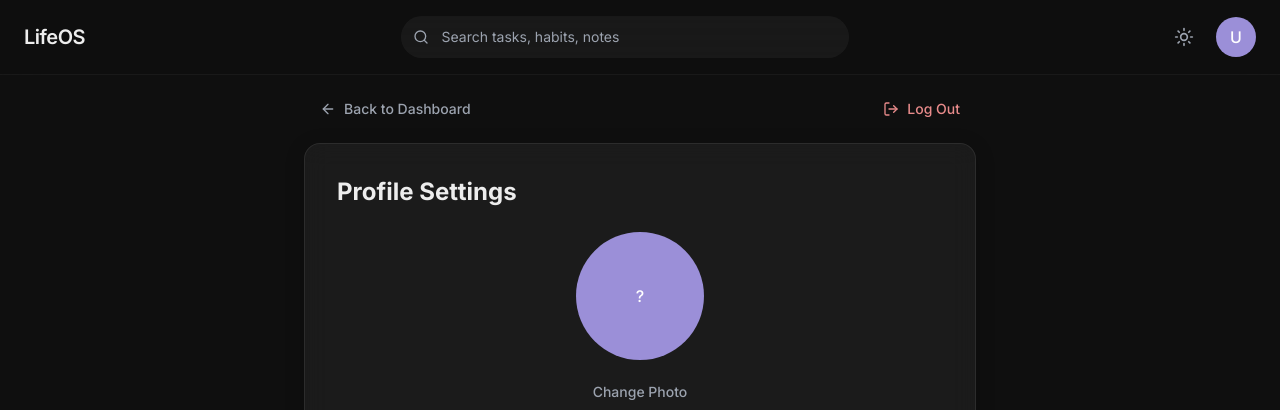
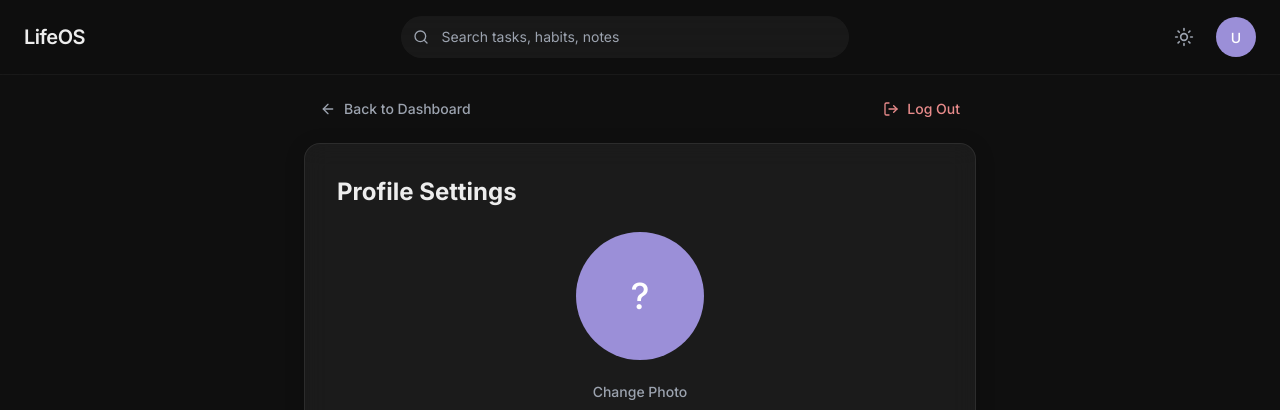
Before and after one commit to Pruthivi13/LifeOS, a Next.js app in the folder client/: page /profile in a window 1280 px wide. Shown: the top 410 px of the page. Built offline with nearby package versions, Linux system fonts and the light colour scheme; no server answers.

Commit message:
Fix Avatar: always show initials fallback, image overlays on top

```diff
--- a/client/src/components/ui/Avatar.tsx
+++ b/client/src/components/ui/Avatar.tsx
@@ -1,4 +1,4 @@
-import Image from 'next/image';
+import { useState } from 'react';
 
 interface AvatarProps {
     src?: string;
@@ -8,18 +8,18 @@ interface AvatarProps {
     className?: string;
 }
 
-const sizeClasses = {
-    sm: 'w-8 h-8 text-xs',
-    md: 'w-10 h-10 text-sm',
-    lg: 'w-12 h-12 text-base',
-    xl: 'w-32 h-32 text-4xl',
-};
-
 const sizePx = {
     sm: 32,
     md: 40,
     lg: 48,
     xl: 128,
+};
+
+const fontSizes = {
+    sm: '0.75rem',
+    md: '0.875rem',
+    lg: '1rem',
+    xl: '2.25rem',
 };
 
 export function Avatar({
@@ -29,6 +29,8 @@ export function Avatar({
     size = 'md',
     className = '',
 }: AvatarProps) {
+    const [imageError, setImageError] = useState(false);
+
     // Generate initials from name
     const initials = name
         ? name
@@ -54,46 +56,53 @@ export function Avatar({
     };
 
     const dimensions = sizePx[size];
+    const showImage = src && !imageError;
 
-    if (src) {
-        return (
+    return (
+        <div
+            className={`relative rounded-full overflow-hidden flex-shrink-0 ${className}`}
+            style={{
+                width: `${dimensions}px`,
+                height: `${dimensions}px`,
+                minWidth: `${dimensions}px`,
+                minHeight: `${dimensions}px`,
+                backgroundColor: getColorFromName(name),
+            }}
+        >
+            {/* Always visible initials as fallback */}
             <div
-                className={`relative rounded-full overflow-hidden flex-shrink-0 ${className}`}
                 style={{
-                    width: dimensions,
-                    height: dimensions,
-                    minWidth: dimensions,
-                    minHeight: dimensions
+                    position: 'absolute',
+                    inset: 0,
+                    display: 'flex',
+                    alignItems: 'center',
+                    justifyContent: 'center',
+                    color: 'white',
+                    fontWeight: 500,
+                    fontSize: fontSizes[size],
                 }}
             >
+                {initials}
+            </div>
+
+            {/* Image overlay (only when src exists and hasn't errored) */}
+            {showImage && (
                 <img
                     src={src}
                     alt={alt}
-                    width={dimensions}
-                    height={dimensions}
-                    className="object-cover"
-                    style={{ width: '100%', height: '100%' }}
-                    onError={(e) => {
+                    style={{
+                        position: 'absolute',
+                        inset: 0,
+                        width: '100%',
+                        height: '100%',
+                        objectFit: 'cover',
+                    }}
+                    onError={() => {
                         console.error('Error loading avatar:', src);
-                        e.currentTarget.style.display = 'none';
+                        setImageError(true);
                     }}
                 />
-            </div>
-        );
-    }
-
-    return (
-        <div
-            className={`flex items-center justify-center rounded-full font-medium text-white flex-shrink-0 ${className}`}
-            style={{
-                backgroundColor: getColorFromName(name),
-                width: dimensions,
-                height: dimensions,
-                minWidth: dimensions,
-                minHeight: dimensions
-            }}
-        >
-            {initials}
+            )}
         </div>
     );
 }
```
